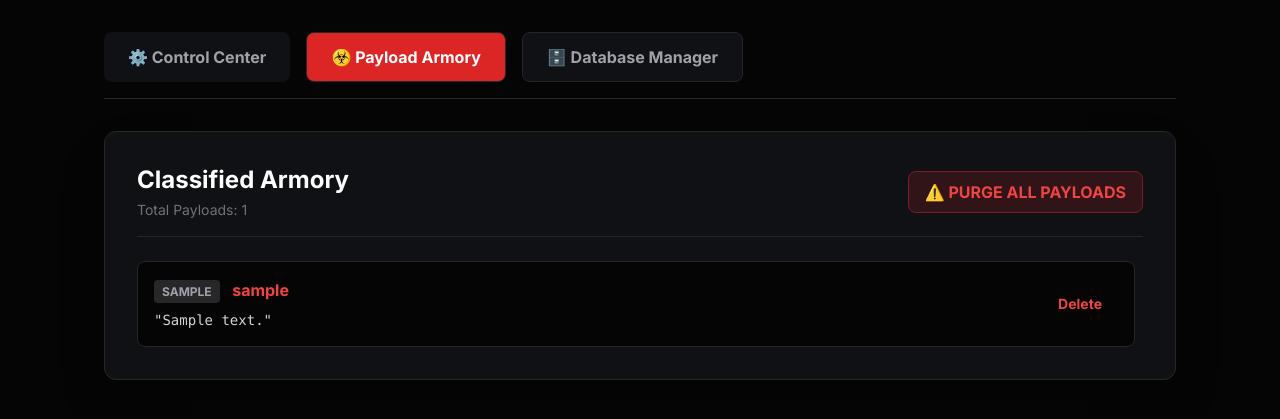
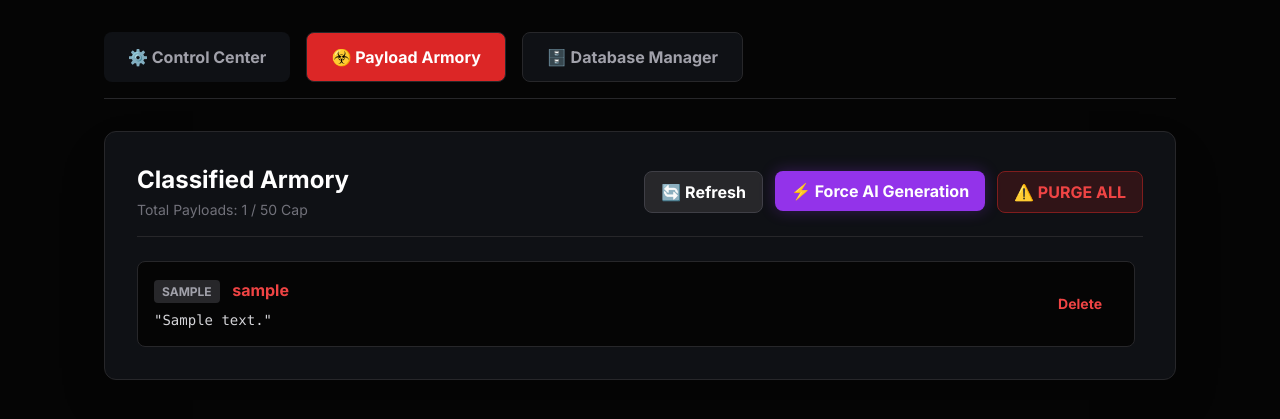
Before and after one commit to work221q-beep/governance-bot, a Python web app: template templates/admin.html in a window 1280 px wide, after a click on "☣️ Payload Armory". Shown: the part 125-544 px from the top of the page. Run offline with Jinja, Linux system fonts and the light colour scheme; the template is opened without the code that fills it: most values are stand-ins (such as "Sample title", 1, 10 or a date in 2020); some libraries are stand-ins or nearby versions.

Commit message:
Update admin.html

```diff
--- a/templates/admin.html
+++ b/templates/admin.html
@@ -4,9 +4,8 @@
     <title>Sylas | Master Admin</title>
     <script src="https://cdn.tailwindcss.com"></script>
     <link href="https://fonts.googleapis.com/css2?family=Inter:wght@400;500;600;700;900&display=swap" rel="stylesheet">
-    <style> body { font-family: 'Inter', sans-serif; background-color: #050505; color: #f4f4f5; } </style>
+    <style> body { font-family: 'Inter', sans-serif; background-color: #050505; color: #f4f4f5; } textarea { resize: vertical; } </style>
     <script>
-        // Tab system just like the Permission Manager
         window.onload = function() {
             const urlParams = new URLSearchParams(window.location.search);
             const tab = urlParams.get('tab');
@@ -24,6 +23,9 @@
 
             document.getElementById('btn-' + tabName).classList.add('bg-red-600', 'text-white');
             document.getElementById('btn-' + tabName).classList.remove('bg-[#0f1115]', 'text-zinc-400');
+
+            // Update URL without reloading the page so refreshes stay on the correct tab
+            window.history.replaceState(null, null, "?tab=" + tabName);
         }
     </script>
 </head>
@@ -65,11 +67,8 @@
                 <span class="text-2xl font-black {% if ollama_status == 'ONLINE' %}text-emerald-500{% else %}text-red-600{% endif %}">
                     {{ ollama_status }}
                 </span>
-                <form method="post" action="/admin/force_harvest">
-                    <button type="submit" onclick="this.innerHTML='Pinging...'; this.classList.add('opacity-50');" class="bg-purple-600 hover:bg-purple-700 px-6 py-3 rounded-lg font-bold text-white transition shadow-[0_0_15px_rgba(147,51,234,0.3)]">Force Generation</button>
-                </form>
             </div>
-            <p class="text-zinc-500 text-sm mt-4">Manually trigger the background worker to scrape payloads from Ollama.</p>
+            <p class="text-zinc-500 text-sm mt-4">Status of the remote Ollama LLM worker.</p>
         </div>
     </div>
 
@@ -77,13 +76,26 @@
         <div class="flex justify-between items-center border-b border-zinc-800 pb-4 mb-6">
             <div>
                 <h3 class="text-2xl font-bold text-white">Classified Armory</h3>
-                <p class="text-zinc-500 text-sm mt-1">Total Payloads: {{ payloads|length }}</p>
+                <p class="text-zinc-500 text-sm mt-1">Total Payloads: {{ payloads|length }} / 50 Cap</p>
             </div>
-            <form method="post" action="/admin/purge_armory" onsubmit="return confirm('WARNING: This will instantly delete all payloads. Proceed?');">
-                <button type="submit" class="bg-red-900/30 text-red-500 border border-red-900 hover:bg-red-600 hover:text-white px-4 py-2 rounded-lg font-bold transition">
-                    ⚠️ PURGE ALL PAYLOADS
+
+            <div class="flex gap-3">
+                <button onclick="window.location.href='/admin?tab=armory'" class="bg-zinc-800 hover:bg-zinc-700 text-white px-4 py-2 rounded-lg font-bold transition border border-zinc-700">
+                    🔄 Refresh
                 </button>
-            </form>
+
+                <form method="post" action="/admin/force_harvest">
+                    <button type="submit" onclick="this.innerHTML='Generating...'; this.classList.add('opacity-50');" class="bg-purple-600 hover:bg-purple-700 text-white px-4 py-2 rounded-lg font-bold transition shadow-[0_0_15px_rgba(147,51,234,0.3)]">
+                        ⚡ Force AI Generation
+                    </button>
+                </form>
+
+                <form method="post" action="/admin/purge_armory" onsubmit="return confirm('WARNING: This will instantly delete all payloads. Proceed?');">
+                    <button type="submit" class="bg-red-900/30 text-red-500 border border-red-900 hover:bg-red-600 hover:text-white px-4 py-2 rounded-lg font-bold transition">
+                        ⚠️ PURGE ALL
+                    </button>
+                </form>
+            </div>
         </div>
 
         {% if payloads %}
@@ -102,22 +114,64 @@
             {% endfor %}
             </div>
         {% else %}
-            <p class="text-zinc-500 italic text-center py-10">Armory is completely empty.</p>
+            <p class="text-zinc-500 italic text-center py-10">Armory is completely empty. Click 'Force AI Generation' and refresh the page in 30 seconds.</p>
         {% endif %}
     </div>
 
-    <div id="db" class="tab-content hidden grid grid-cols-1 md:grid-cols-2 gap-8">
+    <div id="db" class="tab-content hidden space-y-8">
+
         <div class="bg-[#0f1115] border border-zinc-800 p-6 rounded-xl shadow-2xl">
-            <h3 class="text-xl font-bold text-white mb-2">Threat Map Data</h3>
-            <p class="text-zinc-500 text-sm mb-6">Historical Vulnerability Records</p>
-            <div class="text-4xl font-black text-white">{{ vuln_count }} <span class="text-lg text-zinc-600 font-medium">documents</span></div>
+            <h3 class="text-xl font-bold text-white mb-2">Collection: vulnerability_state</h3>
+            <p class="text-zinc-500 text-sm mb-6">Total Documents: {{ vulns|length }}</p>
+
+            {% if vulns %}
+                <div class="space-y-4 max-h-[400px] overflow-y-auto pr-2">
+                {% for v in vulns %}
+                    <div class="bg-[#050505] border border-zinc-800 p-4 rounded-lg">
+                        <div class="flex justify-between items-center mb-3">
+                            <span class="text-xs font-mono text-zinc-500">ID: {{ v._id }}</span>
+                            <form method="post" action="/admin/db/delete/vulns/{{ v._id }}" onsubmit="return confirm('Delete document forever?');">
+                                <button class="text-xs text-red-500 hover:text-red-400 font-bold">🗑️ Delete Record</button>
+                            </form>
+                        </div>
+                        <form method="post" action="/admin/db/edit/vulns/{{ v._id }}" class="space-y-3">
+                            <textarea name="raw_json" class="w-full bg-[#09090b] text-emerald-400 font-mono text-sm p-3 rounded border border-zinc-800 focus:border-red-500 focus:outline-none" rows="5">{{ v|tojson(indent=2) }}</textarea>
+                            <button type="submit" class="bg-zinc-800 hover:bg-emerald-600 text-white px-4 py-2 rounded text-sm font-bold transition border border-zinc-700">💾 Save Raw JSON</button>
+                        </form>
+                    </div>
+                {% endfor %}
+                </div>
+            {% else %}
+                <p class="text-zinc-500 italic">No vulnerability records found.</p>
+            {% endif %}
         </div>
 
         <div class="bg-[#0f1115] border border-zinc-800 p-6 rounded-xl shadow-2xl">
-            <h3 class="text-xl font-bold text-white mb-2">Server Configurations</h3>
-            <p class="text-zinc-500 text-sm mb-6">Active tracked Guilds</p>
-            <div class="text-4xl font-black text-white">{{ server_count }} <span class="text-lg text-zinc-600 font-medium">documents</span></div>
+            <h3 class="text-xl font-bold text-white mb-2">Collection: server_configs</h3>
+            <p class="text-zinc-500 text-sm mb-6">Total Documents: {{ configs|length }}</p>
+
+            {% if configs %}
+                <div class="space-y-4 max-h-[400px] overflow-y-auto pr-2">
+                {% for c in configs %}
+                    <div class="bg-[#050505] border border-zinc-800 p-4 rounded-lg">
+                        <div class="flex justify-between items-center mb-3">
+                            <span class="text-xs font-mono text-zinc-500">ID: {{ c._id }}</span>
+                            <form method="post" action="/admin/db/delete/configs/{{ c._id }}" onsubmit="return confirm('Delete document forever?');">
+                                <button class="text-xs text-red-500 hover:text-red-400 font-bold">🗑️ Delete Record</button>
+                            </form>
+                        </div>
+                        <form method="post" action="/admin/db/edit/configs/{{ c._id }}" class="space-y-3">
+                            <textarea name="raw_json" class="w-full bg-[#09090b] text-emerald-400 font-mono text-sm p-3 rounded border border-zinc-800 focus:border-red-500 focus:outline-none" rows="3">{{ c|tojson(indent=2) }}</textarea>
+                            <button type="submit" class="bg-zinc-800 hover:bg-emerald-600 text-white px-4 py-2 rounded text-sm font-bold transition border border-zinc-700">💾 Save Raw JSON</button>
+                        </form>
+                    </div>
+                {% endfor %}
+                </div>
+            {% else %}
+                <p class="text-zinc-500 italic">No configuration records found.</p>
+            {% endif %}
         </div>
+
     </div>
 
 </body>
```
